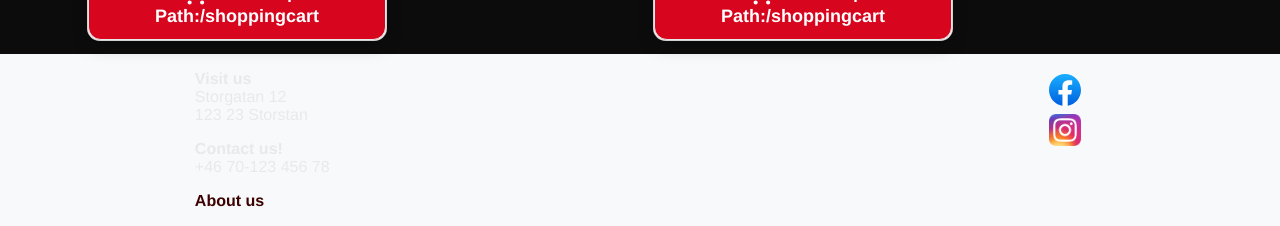
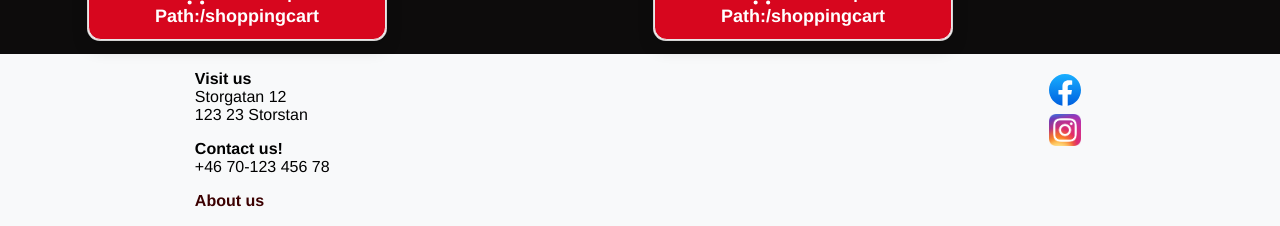
Before and after one commit to ITHS-Grupp2/CocktailsAndFood, a React (Vite) app: page /drinkselect in a window 1280 px wide. Shown: the part 1976-2202 px from the top of the page. Built offline with nearby package versions, Linux system fonts and the light colour scheme; no server answers.

Commit message:
Footer font color fixed

```diff
--- a/src/components/Footer.tsx
+++ b/src/components/Footer.tsx
@@ -1,7 +1,7 @@
 import { Link } from "react-router-dom";
 export const Footer = () => {
   return (
-    <div className="w-100 bg-light d-flex justify-content-around p-3">
+    <div className="w-100 bg-light d-flex justify-content-around p-3 footer">
       <div>
         <p>
           <strong> Visit us</strong>
--- a/src/styles.scss
+++ b/src/styles.scss
@@ -164,3 +164,7 @@ button:active {
   width: 100%;
   text-align: center;
 }
+
+.footer p{
+  color: $inline-font-color;
+}
```
